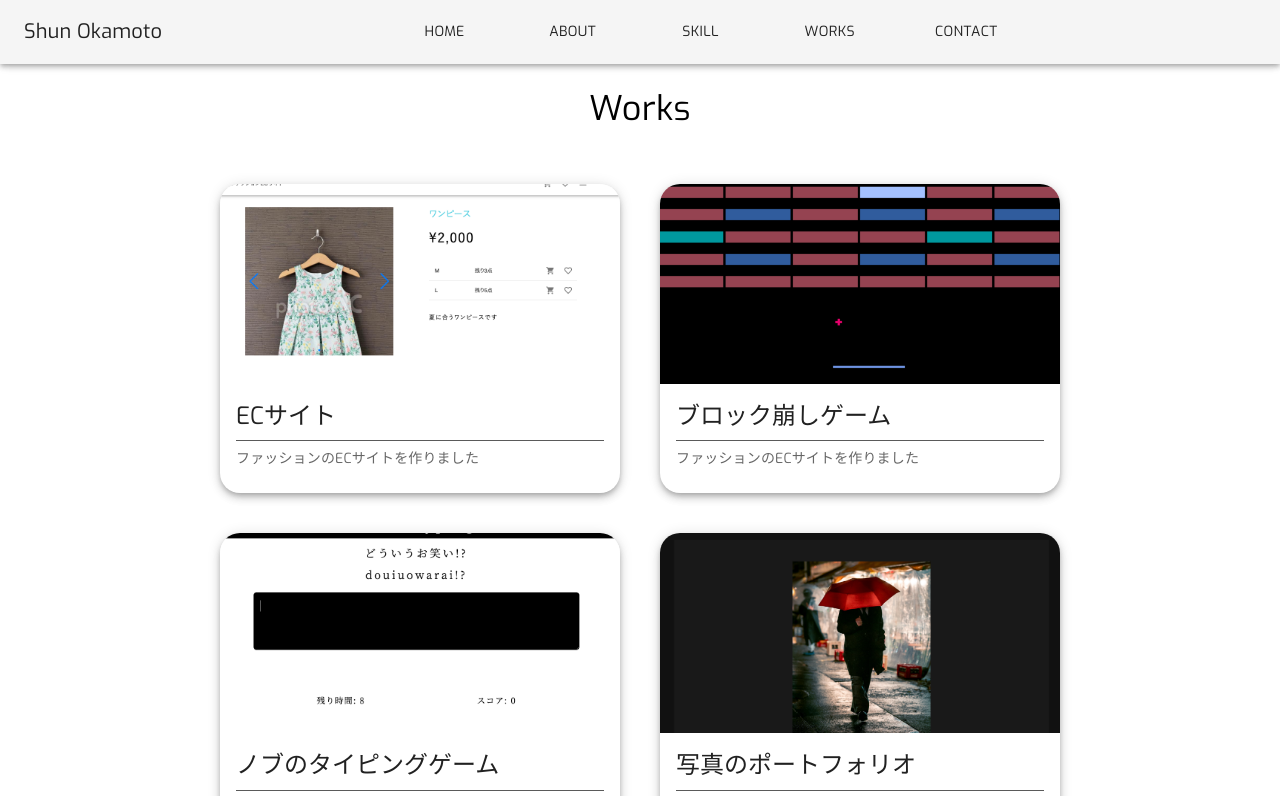
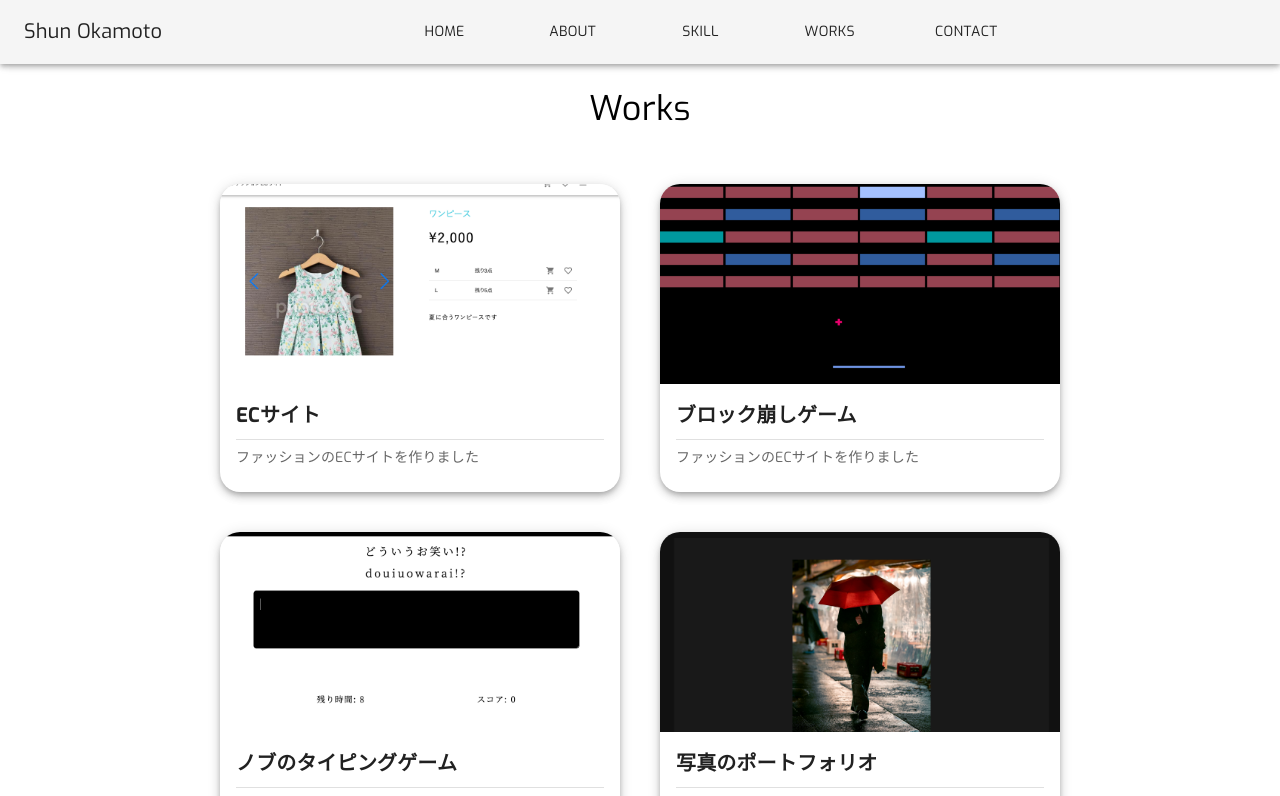
Before and after one commit to okasyun/Portfolio, a React (Create React App) app: page /works in a window 1280 px wide. Shown: the top 796 px of the page. Built offline with nearby package versions, Linux system fonts and the light colour scheme.

Commit message:
update works

```diff
--- a/src/components/organism/WorksCard.tsx
+++ b/src/components/organism/WorksCard.tsx
@@ -59,10 +59,10 @@ const WorksCard: FC<Props> = memo((props: Props) => {
       >
         <CardMedia component="img" height="200" image={image} alt="" />
         <CardContent>
-          <Typography gutterBottom variant="h5">
+          <Typography gutterBottom variant="h6" sx={{ fontWeight: "bold" }}>
             {title}
           </Typography>
-          <Divider sx={{ bgcolor: "text.secondary", mb: 1 }} />
+          <Divider sx={{ mb: 1 }} />
           <Typography variant="body2" color="text.secondary">
             {cardDescription}
           </Typography>
@@ -71,14 +71,16 @@ const WorksCard: FC<Props> = memo((props: Props) => {
       <Dialog open={open} onClose={handleClose} maxWidth={"lg"}>
         <DialogTitle
           sx={{
+            fontWeight: "bold",
             "@media screen and (max-width:900px)": {
               textAlign: "center",
             },
+            backgroundColor: "#f5f5f5",
           }}
         >
           {title}
         </DialogTitle>
-        <Divider sx={{ bgcolor: "text.secondary", mb: 1 }} />
+        <Divider sx={{}} />
         <DialogContent>
           <Box
             component="img"
@@ -89,7 +91,7 @@ const WorksCard: FC<Props> = memo((props: Props) => {
             {dialogDescription}
           </DialogContentText>
 
-          <Stack direction="row" flexWrap={"wrap"} gap={"7px"} mt={2}>
+          <Stack direction="row" flexWrap={"wrap"} gap={"8px"} mt={2}>
             {tools.map((tool) => (
               <Chip label={tool} sx={{ margin: 0 }}></Chip>
             ))}
```
